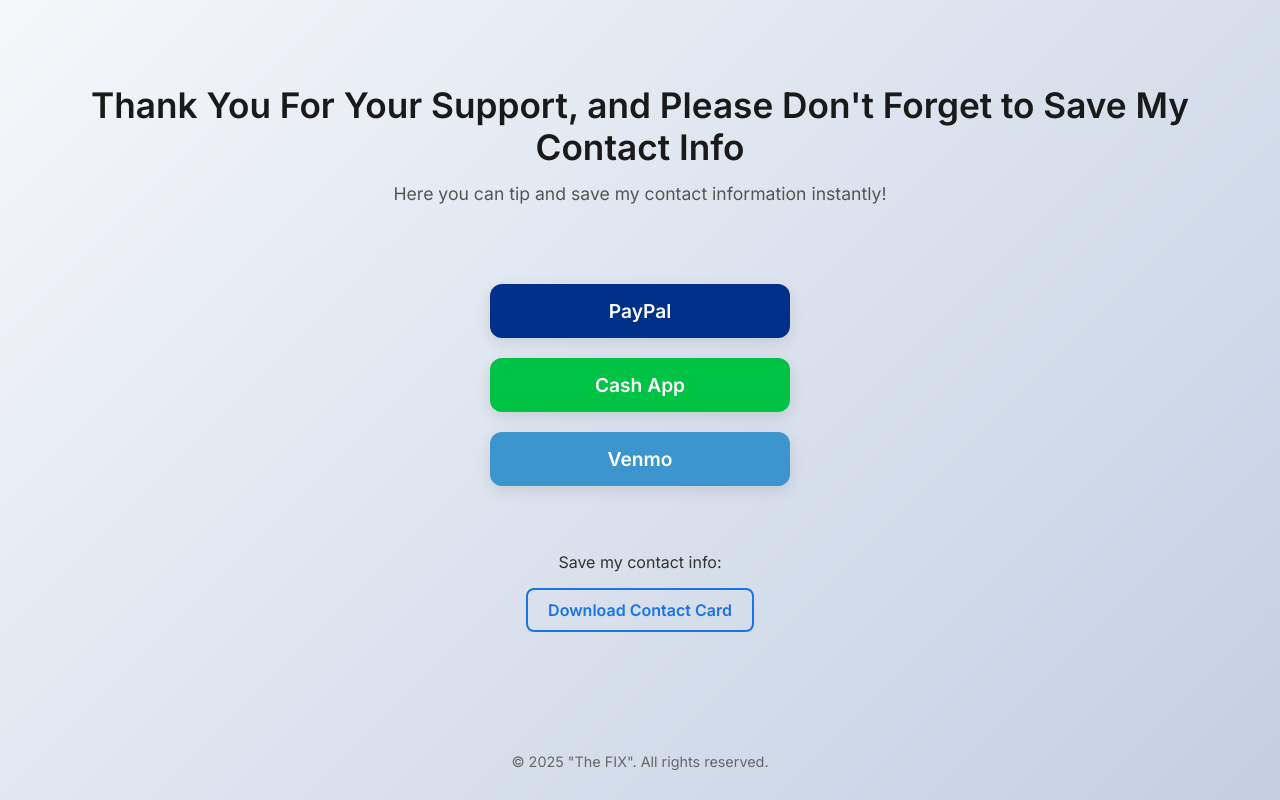
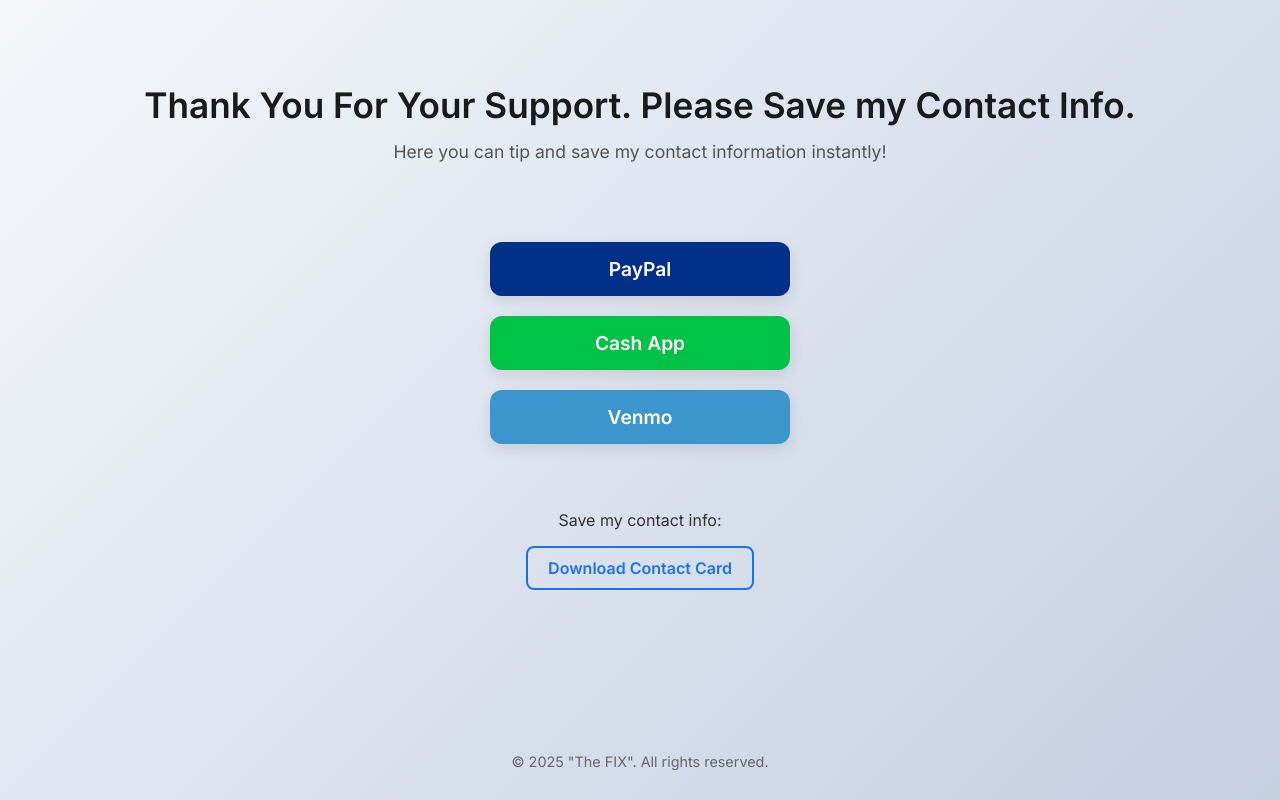
Before and after one commit to SubDude1980/Digital-Card, a plain HTML site: page index.html in a window 1280 px wide. Drawn offline with Linux system fonts and the light colour scheme.

Commit message:
Update index.html

```diff
--- a/index.html
+++ b/index.html
@@ -90,7 +90,7 @@
 <body>
 
   <header>
-    <h1>Thank You For Your Support, and Please Don't Forget to Save My Contact Info</h1>
+    <h1>Thank You For Your Support. Please Save my Contact Info.</h1>
     <p>Here you can tip and save my contact information instantly!</p>
   </header>
 
```
